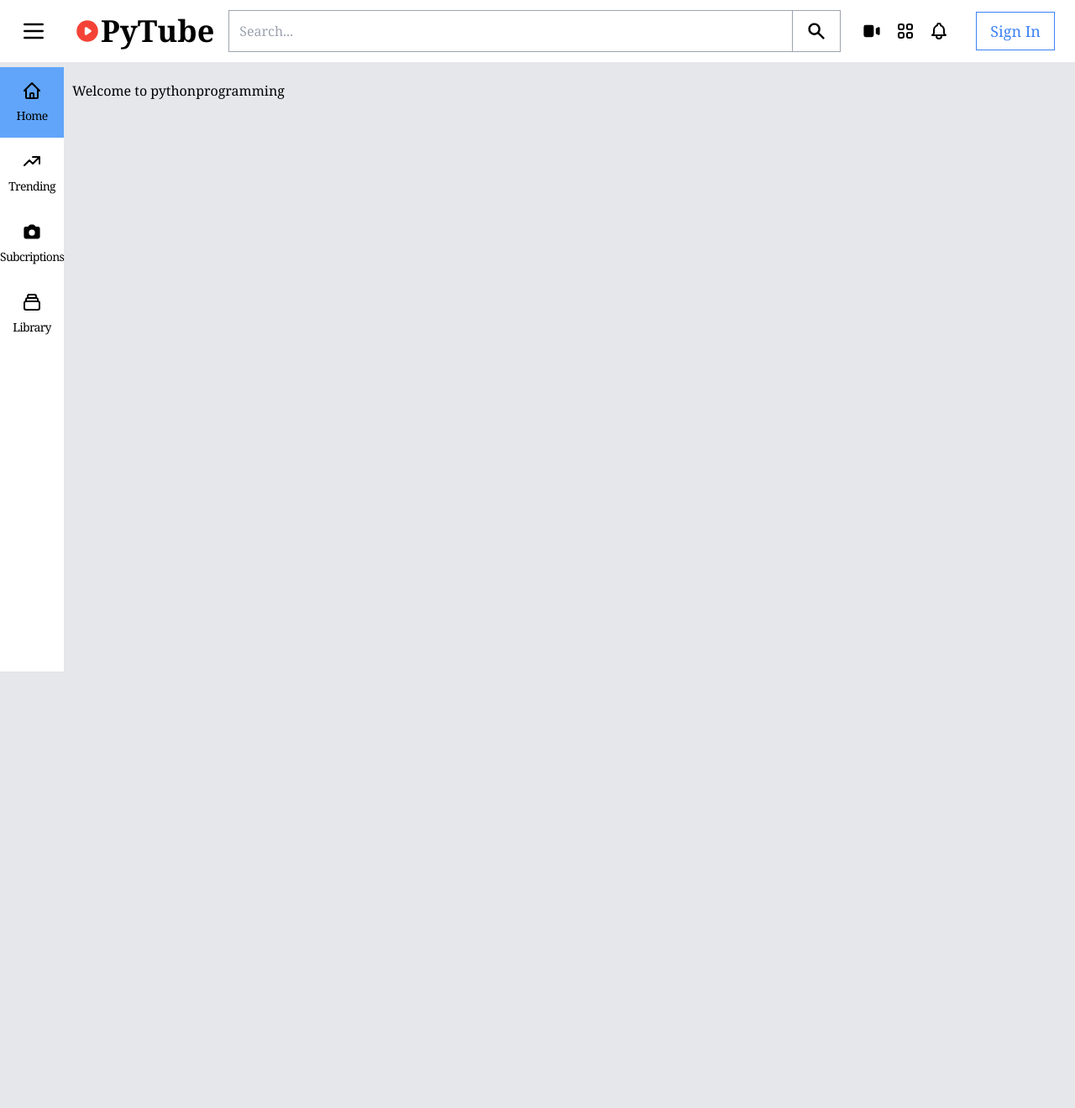
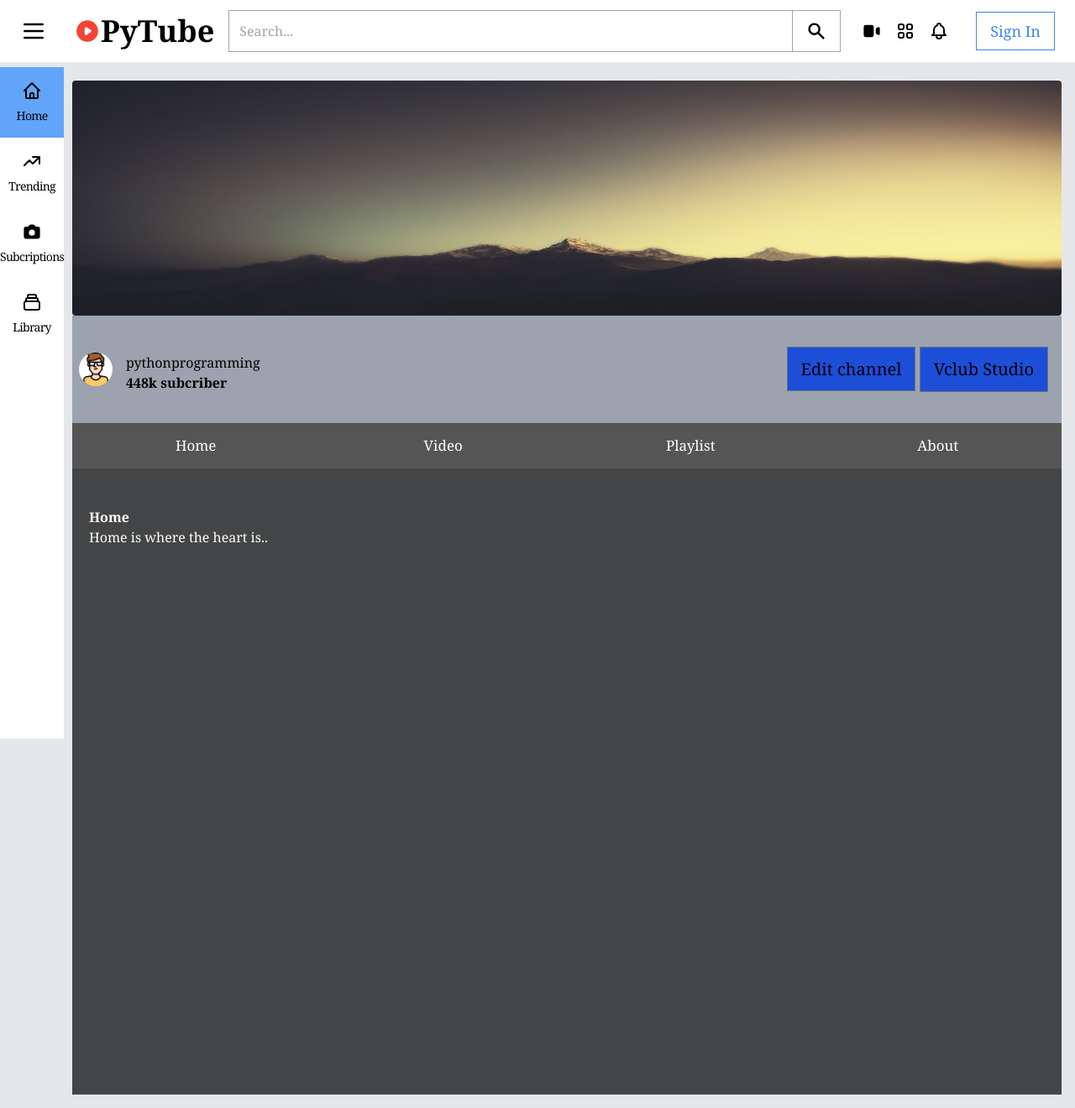
Before and after one commit to dhairya16/PyTube, a Django app: a page that uses templates/channel/channel_home.html in a window 1280 px wide. Shown: the whole page at 84% size. Before the commit the page ends 800 px from the top, so only its background shows below. Run offline with Django 3.2, Linux system fonts and the light colour scheme; data comes from the database, SQL or seed files in the repository; both versions use the stored data as it was after the commit.

Commit message:
Edit channel form

```diff
--- a/app/models.py
+++ b/app/models.py
@@ -15,7 +15,7 @@ class Channel(models.Model):
 	name = models.CharField(max_length=200)
 	user = models.ForeignKey(User, on_delete=models.CASCADE)
 	channel_art = models.ImageField(upload_to="channel/", default='default_art.jpg')
-	channel_icon = models.ImageField(upload_to='profile/', default='default_icon.jpg')
+	channel_icon = models.ImageField(upload_to='profile/', default='default_icon.png')
 	slug = models.SlugField()
 	description = models.TextField(blank=True, null=True)
 	category = models.ForeignKey(Category, on_delete=models.CASCADE)
--- a/app/urls.py
+++ b/app/urls.py
@@ -4,4 +4,5 @@ from app import views
 urlpatterns = [
 	path('channel/create/', views.create_channel, name='create_channel'),
 	path('channel/<slug>/', views.channel, name='mychannel'),
+	path('update_channel/<slug>/', views.edit_channel, name='update_channel'),
 ]
--- a/app/views.py
+++ b/app/views.py
@@ -26,3 +26,18 @@ def channel(request, slug):
 		'channel': channel
 	}
 	return render(request, 'channel/channel_home.html', context)
+
+def edit_channel(request, slug):
+	channel = Channel.objects.get(slug=slug)
+	form = forms.EditChannelForm(instance=channel)
+
+	if request.method == 'POST':
+		form = forms.EditChannelForm(request.POST, request.FILES, instance=channel)
+		if form.is_valid():
+			form.save()
+			return redirect('mychannel', slug=slug)
+
+	context = {
+		'edit_form': form
+	}
+	return render(request, 'channel/edit_channel.html', context)
--- /dev/null
+++ b/static/js/tabs.js
@@ -0,0 +1,23 @@
+function openPage(pageName, elmnt) {
+    // Hide all elements with class="tabcontent" by default */
+    var i, tabcontent, tablinks;
+    tabcontent = document.getElementsByClassName("tabcontent");
+    for (i = 0; i < tabcontent.length; i++) {
+    	tabcontent[i].style.display = "none";
+    }
+
+    // Remove the background color of all tablinks/buttons
+    tablinks = document.getElementsByClassName("tablink");
+    for (i = 0; i < tablinks.length; i++) {
+    	tablinks[i].style.backgroundColor = "";
+    }
+
+    // Show the specific tab content
+    document.getElementById(pageName).style.display = "block";
+
+    // Add the specific color to the button used to open the tab content
+
+}
+
+// Get the element with id="defaultOpen" and click on it
+document.getElementById("defaultOpen").click();
--- a/templates/channel/channel_home.html
+++ b/templates/channel/channel_home.html
@@ -1,8 +1,141 @@
 {% extends 'base.html' %}
 {% load static %}
 
+{% block head_title %} MyChannel {% endblock %}
+
 {% block content %}
 
-<h1>Welcome to {{ channel.name }}</h1>
+<!--main body begins--->
+
+<div class=" w-full flex justify-center items-center " style="height: 280px;">
+	<img src="{{ channel.channel_art.url }}" class="block w-screen rounded h-full" alt="channel art">
+</div>
+
+<!--end main header-->
+<div>
+	<div class="w-full h-32 bg-gray-400 flex items-center justify-between">
+		<div class="flex space-x-4 pt-2 px-2">
+			<img src="{{channel.channel_icon.url}}" class="rounded-full h-10 w-10" alt="profile pic">
+			<div>
+				<h2>{{ channel.name }}</h2>
+				<h4>448k subcriber</h4>
+			</div>
+		</div>
+		<div class="py-2 px-4">
+			<a href="{% url 'update_channel' channel.slug %}" class="text-xl bg-blue-700 border border-gray-500 px-4 py-3">Edit channel</a>
+			<button class="text-xl bg-blue-700 border border-gray-500 px-4 py-3">Vclub Studio</button>
+		</div>
+	</div>
+
+	<div class="tab-container">
+		<button class="tablink active:bg-gray-300" onclick="openPage('Home', this)" id="defaultOpen">Home</button>
+		<button class="tablink active:bg-gray-300" onclick="openPage('video', this)">Video</button>
+		<button class="tablink active:bg-gray-300" onclick="openPage('playlist', this)">Playlist</button>
+		<button class="tablink active:bg-gray-300" onclick="openPage('About', this)">About</button>
+
+		<div id="Home" class="tabcontent">
+			<h3>Home</h3>
+			<p>Home is where the heart is..</p>
+		</div>
+
+		<div id="video" class="tabcontent">
+			<h3>uploaded videos</h3>
+			<div class="flex mt-2">
+				<div class="w-1/4">
+					<img src="imgs/aerobic.jpg" alt="thumbnail">
+
+					<div class="flex justify-between mt-4">
+						<img src="imgs/avater.png" class="rounded-full h-10 w-10" alt="profile pic">
+						<div>
+							<h1>Lorem ipsum dolor sit, amet consectetur.</h1>
+							<div class="mt-2 text-sm text-gray-700">
+								<h2>channel name</h2>
+								<h3>1.9k views 3 day ago</h3>
+							</div>
+						</div>
+						<svg xmlns="http://www.w3.org/2000/svg" fill="none" width="24" height="24" viewBox="0 0 24 24" stroke="currentColor">
+							<path stroke-linecap="round" stroke-linejoin="round" stroke-width="2" d="M5 12h.01M12 12h.01M19 12h.01M6 12a1 1 0 11-2 0 1 1 0 012 0zm7 0a1 1 0 11-2 0 1 1 0 012 0zm7 0a1 1 0 11-2 0 1 1 0 012 0z" />
+						</svg>
+					</div>
+
+				</div>
+
+				<div class="w-1/4 mx-4">
+					<img src="imgs/aerobic.jpg" alt="thumbnail">
+
+					<div class="flex justify-between mt-4">
+						<img src="imgs/avater.png" class="rounded-full h-10 w-10" alt="profile pic">
+						<div>
+							<h1>Lorem ipsum dolor sit, amet consectetur.</h1>
+							<div class="mt-2 text-sm text-gray-700">
+								<h2>channel name</h2>
+								<h3>1.9k views 3 day ago</h3>
+							</div>
+						</div>
+						<svg xmlns="http://www.w3.org/2000/svg" fill="none" width="24" height="24" viewBox="0 0 24 24" stroke="currentColor">
+							<path stroke-linecap="round" stroke-linejoin="round" stroke-width="2" d="M5 12h.01M12 12h.01M19 12h.01M6 12a1 1 0 11-2 0 1 1 0 012 0zm7 0a1 1 0 11-2 0 1 1 0 012 0zm7 0a1 1 0 11-2 0 1 1 0 012 0z" />
+						</svg>
+					</div>
+
+				</div>
+
+				<div class="w-1/4">
+					<img src="imgs/aerobic.jpg" alt="thumbnail">
+
+					<div class="flex justify-between mt-4">
+						<img src="imgs/avater.png" class="rounded-full h-10 w-10" alt="profile pic">
+						<div>
+							<h1>Lorem ipsum dolor sit, amet consectetur.</h1>
+							<div class="mt-2 text-sm text-gray-700">
+								<h2>channel name</h2>
+								<h3>1.9k views 3 day ago</h3>
+							</div>
+						</div>
+						<svg xmlns="http://www.w3.org/2000/svg" fill="none" width="24" height="24" viewBox="0 0 24 24" stroke="currentColor">
+							<path stroke-linecap="round" stroke-linejoin="round" stroke-width="2" d="M5 12h.01M12 12h.01M19 12h.01M6 12a1 1 0 11-2 0 1 1 0 012 0zm7 0a1 1 0 11-2 0 1 1 0 012 0zm7 0a1 1 0 11-2 0 1 1 0 012 0z" />
+						</svg>
+					</div>
+
+				</div>
+
+				<div class="w-1/4 mx-4">
+					<img src="imgs/aerobic.jpg" alt="thumbnail">
+
+					<div class="flex justify-between mt-4">
+						<img src="imgs/avater.png" class="rounded-full h-10 w-10" alt="profile pic">
+						<div>
+							<h1>Lorem ipsum dolor sit, amet consectetur.</h1>
+							<div class="mt-2 text-sm text-gray-700">
+								<h2>channel name</h2>
+								<h3>1.9k views 3 day ago</h3>
+							</div>
+						</div>
+						<svg xmlns="http://www.w3.org/2000/svg" fill="none" width="24" height="24" viewBox="0 0 24 24" stroke="currentColor">
+							<path stroke-linecap="round" stroke-linejoin="round" stroke-width="2" d="M5 12h.01M12 12h.01M19 12h.01M6 12a1 1 0 11-2 0 1 1 0 012 0zm7 0a1 1 0 11-2 0 1 1 0 012 0zm7 0a1 1 0 11-2 0 1 1 0 012 0z" />
+						</svg>
+					</div>
+
+				</div>
+			</div>
+
+
+		</div>
+
+		<div id="playlist" class="tabcontent">
+			<h3>Contact</h3>
+			<p>Get in touch, or swing by for a cup of coffee.</p>
+		</div>
+
+		<div id="About" class="tabcontent">
+			<h3>About</h3>
+			<p>Who we are and what we do.</p>
+		</div>
+	</div>
+
+</div>
+
+{% block extra_body %}
+<script src="{% static 'js/tabs.js' %}"></script>
+{% endblock %}
 
 {% endblock %}
```
Also changed, not shown: app/forms.py (+11 -0 lines), templates/channel/edit_channel.html (added, +21 -0 lines), app/migrations/0002_alter_channel_channel_icon.py (added), db.sqlite3, media/channel/wallpaper.jpeg (added), media/profile/avatar-36.jpg (added), media/profile/default_icon.png (added).
